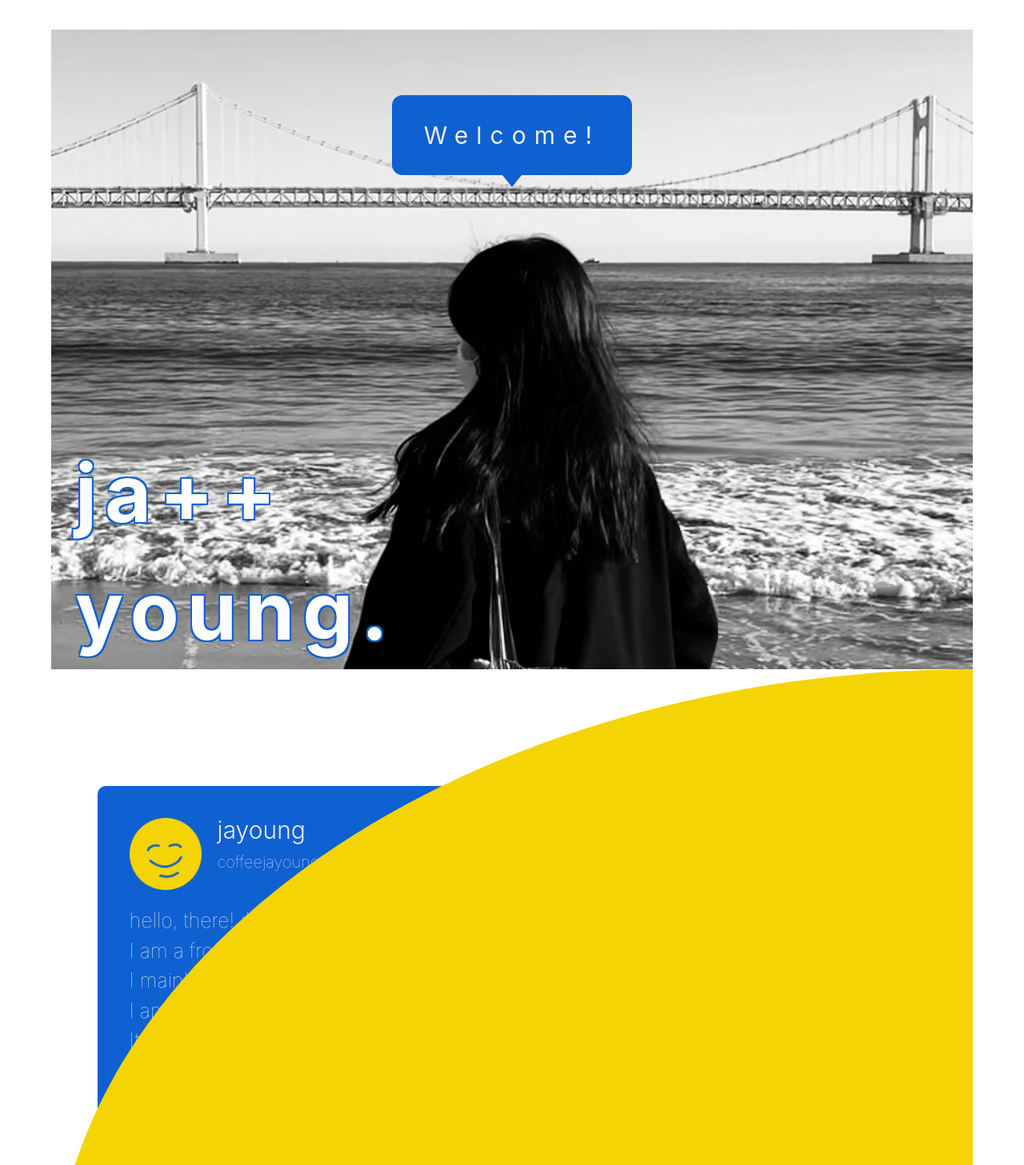
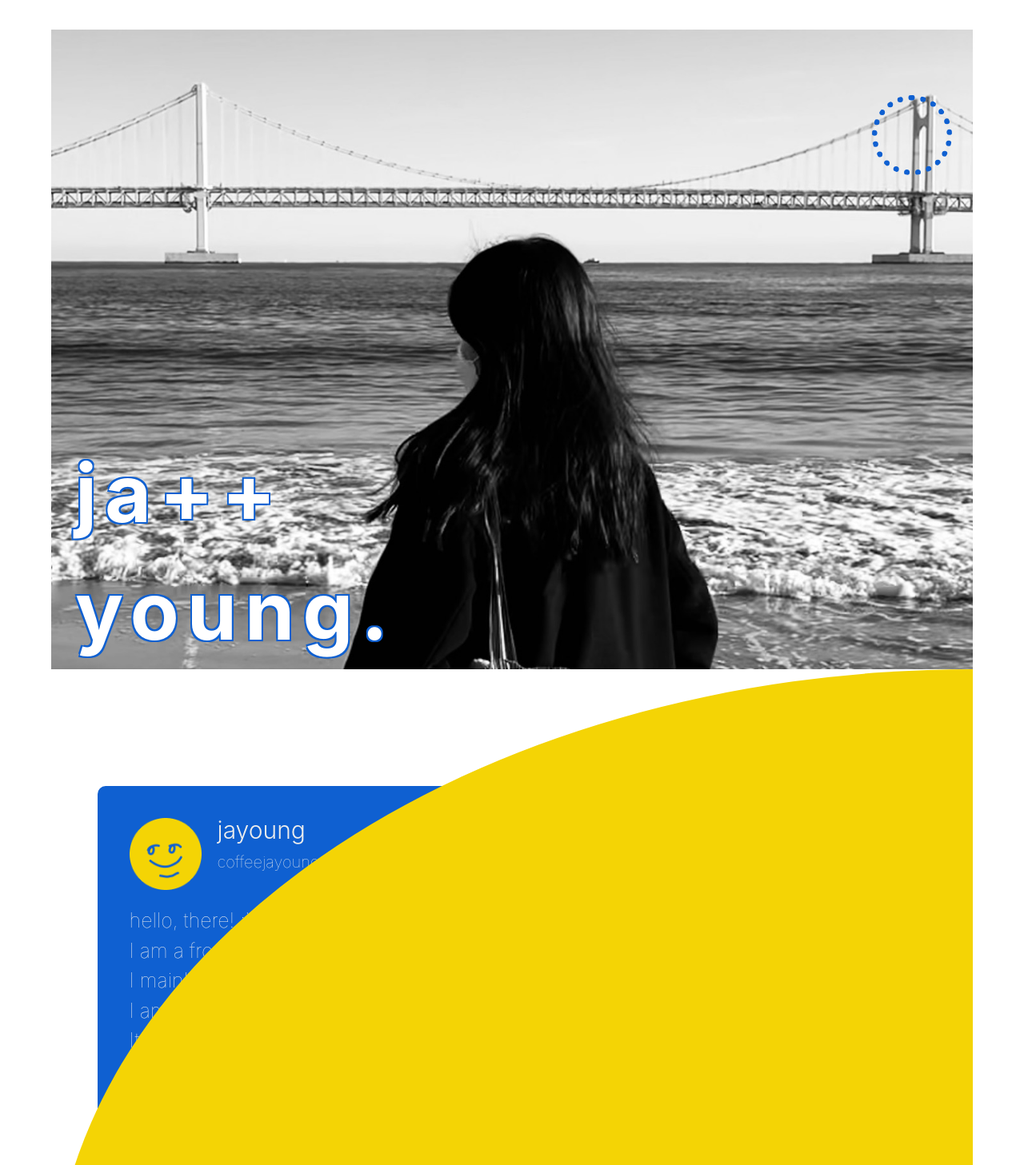
Before and after one commit to jayoung-cinnamon/jayoung, a React (Create React App) app: page / in a window 1280 px wide. Shown: the part 813-2270 px from the top of the page at 80% size. Built offline with nearby package versions, Linux system fonts and the light colour scheme.

Commit message:
[STYLE] Add SmileLogo

```diff
--- a/src/components/About.jsx
+++ b/src/components/About.jsx
@@ -1,14 +1,24 @@
-import React from "react";
-import styled from "styled-components";
+import React, { useState, useEffect } from "react";
+import styled, { css } from "styled-components";
 import SpeechBubble from "./SpeechBubble";
 
 const About = () => {
+  const [isMouseMove, setIsMouseMove] = useState(false);
+  const handleMouseMove = (e) => {
+    setIsMouseMove(!isMouseMove);
+  };
+
+  useEffect(() => {
+    console.log("isMouseMove", isMouseMove);
+  }, []);
+
   return (
-    <Container>
+    <Container onWheel={handleMouseMove}>
       <ProfileImage />
       <MainText>{`ja++\nyoung.`}</MainText>
       <BubbleContainer>
-        <SpeechBubble />
+        <Circle rotate={isMouseMove} />
+        {/* <SpeechBubble /> */}
       </BubbleContainer>
     </Container>
   );
@@ -197,8 +207,38 @@ const BubbleContainer = styled.div`
   /* border: 2px solid blue; */
   top: 10%;
   @media (max-width: 768px) {
-     {
-      top: 13%;
+    top: 13%;
+  }
+`;
+
+const Circle = styled.div`
+  width: 100px;
+  height: 100px;
+  border-radius: 100%;
+  border: 7px dotted #0f60d1;
+  position: relative;
+  animation: none;
+  top: 50%;
+  right: -500%;
+  ${(props) =>
+    props.rotate === true &&
+    css`
+      animation: rotateCircle infinite 5s ease;
+    `}
+
+  @keyframes rotateCircle {
+    from {
+      transform: rotate(0deg);
+    }
+    to {
+      transform: rotate(360deg);
     }
   }
+  @media (max-width: 768px) {
+    width: 50px;
+    height: 50px;
+    border: 3px dotted #0f60d1;
+    top: 0%;
+    right: -250%;
+  }
 `;
--- a/src/components/About2.jsx
+++ b/src/components/About2.jsx
@@ -6,14 +6,11 @@ const About2 = () => {
     setClickHeart(!clickHeart);
   };
 
-  useEffect(() => {
-    console.log("clickHeart", clickHeart);
-  }, [clickHeart]);
   return (
     <Container>
       <Screen>
         <Profile>
-          <Logo />
+          <Logo heart={clickHeart} />
           <NameContainer>
             <NameTag>jayoung</NameTag>
             <EmailTag>coffeejayoung@gamil.com</EmailTag>
@@ -91,7 +88,7 @@ const Profile = styled.div`
 const Logo = styled.div`
   width: 90px;
   height: 90px;
-  background-image: url("/images/smile.png");
+  background-image: url("/images/ProfileSmile.png");
   background-repeat: no-repeat;
   background-size: contain;
   margin-right: 20px;
@@ -100,6 +97,12 @@ const Logo = styled.div`
     height: 45px;
     margin-right: 10px;
   }
+  ${(props) =>
+    props.heart &&
+    css`
+      background-image: url("/images/smile.png");
+      animation: none;
+    `}
 `;
 
 const NameContainer = styled.div`
@@ -195,7 +198,7 @@ const EmptyHeart = styled.div`
     height: 25px;
   }
 
-  animation: bigger 0.5s infinite ease-in-out;
+  animation: bigger 1s infinite ease-in-out;
 
   @keyframes bigger {
     from {
```
Also changed, not shown: public/images/ProfileSmile.png (added).
